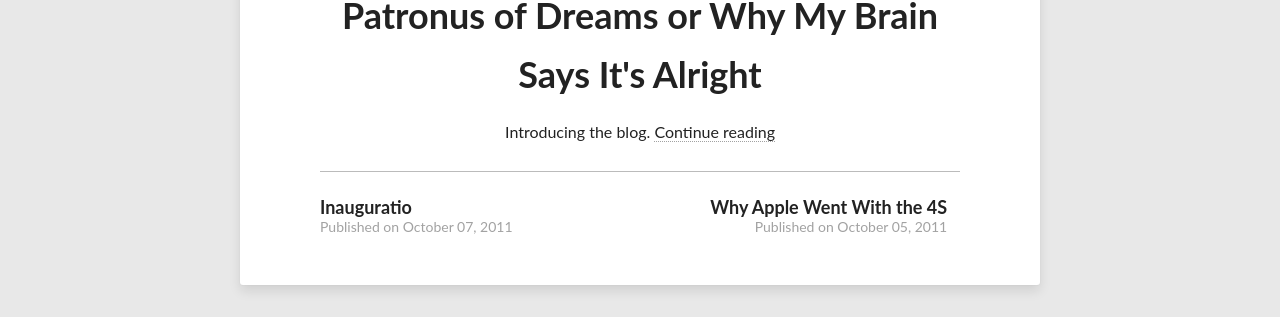
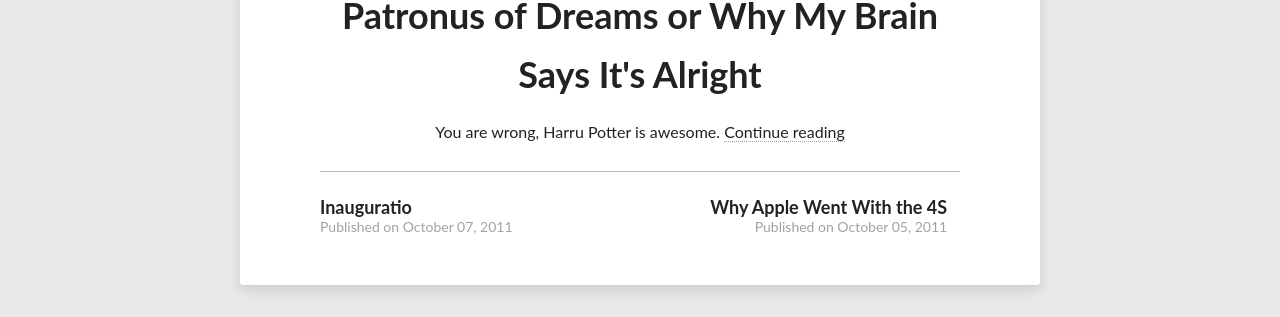
Before and after one commit to bmak91/bmak91.github.io, a Jekyll site: the page built from _posts/2013-10-26-first-post.md, in a window 1280 px wide. Shown: the part 939-1256 px from the top of the page. Built offline with Jekyll 4.4.1, drawn with Linux system fonts in a browser that asks for light colours; nearby versions of some CDN libraries.

Commit message:
updated description

```diff
--- a/_posts/2011-10-07-patronus-of-dreams-or-why-my-brain-says.md
+++ b/_posts/2011-10-07-patronus-of-dreams-or-why-my-brain-says.md
@@ -1,7 +1,7 @@
 ---
 layout: post
 title: Patronus of Dreams or Why My Brain Says It's Alright
-description: "Introducing the blog."
+description: "You are wrong, Harru Potter is awesome."
 modified: 2011-10-07
 image:
   feature: HarryPatronusPoA.jpg
```
